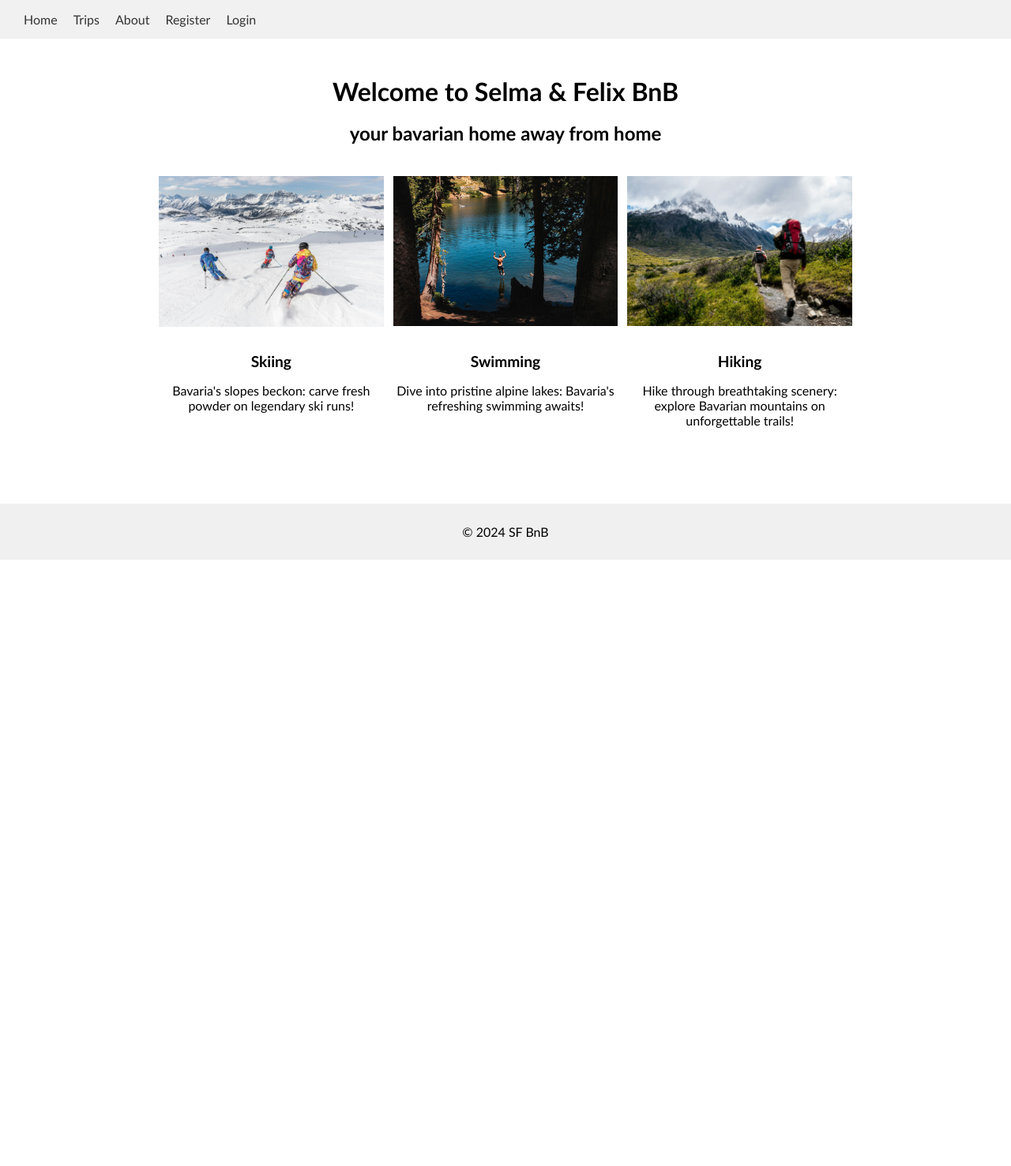
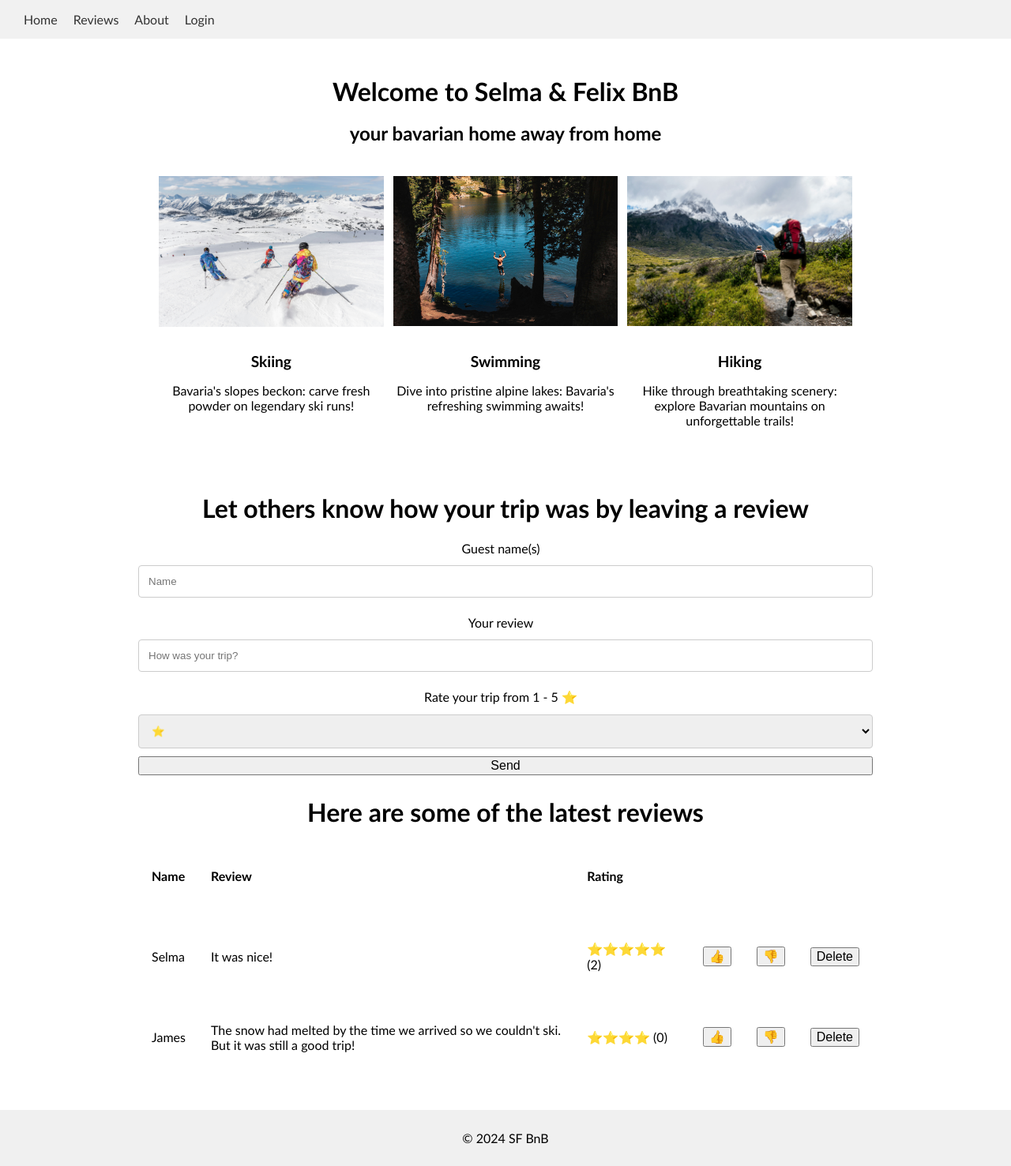
Before and after one commit to noemiamccarthy/web_basics_hand_in_04, a Flask app: page /trips in a window 1280 px wide. Shown: the whole page at 79% size. Before the commit the page ends 709 px from the top, so only its background shows below. Run offline with Flask 3, Linux system fonts and the light colour scheme; data comes from the database, SQL or seed files in the repository; both versions use the stored data as it was after the commit; parts of the project's set-up code (start-up, migrations or seed data) failed here and were passed over.

Commit message:
Final handin with reviews (attempt)

```diff
--- a/app.py
+++ b/app.py
@@ -1,7 +1,7 @@
 from crypt import methods
 from logging import Handler
 import symtable
-from flask import Flask, render_template, request, redirect, url_for, session
+from flask import Flask, render_template, url_for, flash, request, redirect, Response
 import sqlite3
 from sqlite3 import Error
 import models as handler
@@ -24,9 +24,31 @@ def index():
 def about():
     return render_template('about.html')
 
+# @app.route('/trips')
+# def trips():
+#     conn = sqlite3.connect('database.db')
+#     c = conn.cursor()
+#     c.execute('SELECT * FROM reviews')
+#     reviews = c.fetchall()
+#     conn.close()
+#     return render_template('trips.html', reviews=reviews)
+#     # reviews = getreviews()
+#     # return render_template('trips.html', reviews=reviews)
+
 @app.route('/trips')
 def trips():
-    return render_template('trips.html')
+    conn = sqlite3.connect('database.db')
+    c = conn.cursor()
+    c.execute('SELECT * FROM reviews')
+    reviews = c.fetchall()
+    conn.close()
+
+    def int_to_stars(value):
+        return '⭐' * int(value)
+
+    return render_template('trips.html', reviews=reviews, int_to_stars=int_to_stars)
+
+
 
 @app.route('/register', methods=['GET', 'POST'])  # Allow both GET and POST requests
 def register():
@@ -40,13 +62,13 @@ def register():
                 cursor = con.cursor()
                 cursor.execute("INSERT INTO accounts (username, email, password) VALUES (?, ?, ?)", (username, email, password))
                 con.commit()
-                print("User registered successfully!")
+                print("User (dummy) logged in successfully!")
                 return render_template('profile.html', username=username, email=email)  # Pass username and email for display (consider hiding password)
             else:
                 # Handle connection error (e.g., display error message)
                 pass
         except Error as error:
-            print(f"Error registering user: {error}")
+            print(f"Error logging user: {error}")
             # Handle database error (e.g., display error message)
             pass
     else:
@@ -55,47 +77,175 @@ def register():
 def get_connection():
     """Establishes a connection to the database."""
     try:
-        con = sqlite3.connect('accounts.db')
+        con = sqlite3.connect('database.db')
         return con
     except Error as error:
         print(f"Error connecting to database: {error}")
         return None
-
-# @app.route('/templates/register.html', ['POST'])
-# def register_user(con, username, email, password,*args):
-#     if request.method=='POST':
-#         username = request.args.get('username')
-#         email= request.args.get('email')
-#         password = request.args.get('password')
-#         try:
-#             cursorObj = con.cursor()
-#             cursorObj.execute("CREATE TABLE IF NOT EXISTS accounts (id integer PRIMARY KEY, username text, email text, password text)")
-#             cursorObj = con.commit()
-#             return render_template('profile.html', username=username, email=email, password=password)
 
 @app.route('/profile', methods=['POST'])
 def profile():
     if request.method=='POST':
         username = request.args.get('username')
         password = request.args.get('password')
-        Handler.insertUser(username, password)
-        users = Handler.retrieveUsers()
+        handler.insertUser(username, password)
+        users = handler.retrieveUsers()
         return render_template('profile.html', users=users)
     else:
         return render_template('index.html')
 
-def sql_connection():
-    try:
-        con = sqlite3.connect('accounts.db')
-        return con
-    except Error as error:
-        print(f"Error connecting to database: {error}")
-        return None
+@app.route('/reviews', methods=['GET'])
+def getreviews():
+        try:
+            con = get_connection()
+            if con:
+                cursor = con.cursor()
+                reviews = cursor.execute("SELECT Name, Description, Rating FROM reviews")
+                con.commit()
+                print("Ratings selected successfully!")
+                print(reviews)
+                return reviews
+            else:
+                # Handle connection error (e.g., display error message)
+                pass
+        except Error as error:
+            print(f"Error logging user: {error}")
+            # Handle database error (e.g., display error message)
+            pass
 
+@app.route('/reviews', methods=['POST'])
+def reviews():
+    if request.method== "POST":
+        name = request.form.get("name")
+        description = request.form.get("description")
+        rating = request.form.get("rating")
+        votes = 0
 
-# con = sql_connection()
-# if con:
-#     symtable(con)
+        try:
+            con = get_connection()
+            if con:
+                cursor = con.cursor()
+                cursor.execute("INSERT INTO reviews (Name, Description, Rating, Votes) VALUES (?, ?, ?,?)", (name, description, rating, votes))
+                con.commit()
+                print("Rating created successfully!")
+                reviews = getreviews()
+                return render_template('trips.html') #
+            else:
+                # Handle connection error (e.g., display error message)
+                pass
+        except Error as error:
+            print(f"Error logging user: {error}")
+            # Handle database error (e.g., display error message)
+            pass
+
+@app.route('/reviews/<reviewid>/delete', methods=['POST']) # to delete or change a review I need the id
+def deletereview(reviewid):
+    if request.method== "POST":
+
+        try:
+            con = get_connection()
+            if con:
+                cursor = con.cursor()
+                cursor.execute("DELETE FROM reviews WHERE id = " + reviewid)
+                con.commit()
+                print("Rating deleted successfully!")
+                return redirect("/trips")
+            else:
+                # Handle connection error (e.g., display error message)
+                pass
+        except Error as error:
+            print(f"Error logging user: {error}")
+            # Handle database error (e.g., display error message)
+            pass
+
+@app.route('/reviews/<reviewid>/upvote', methods=['POST']) # to delete or change a review I need the id
+def upvotereview(reviewid):
+    if request.method== "POST":
+
+        try:
+            con = get_connection()
+            if con:
+                cursor = con.cursor()
+                cursor.execute("UPDATE reviews SET votes = votes + 1 WHERE id = "+reviewid)
+                con.commit()
+                print("Rating upvoted successfully!")
+                return redirect("/trips")
+            else:
+                # Handle connection error (e.g., display error message)
+                pass
+        except Error as error:
+            print(f"Error logging user: {error}")
+            # Handle database error (e.g., display error message)
+            pass
+
+@app.route('/reviews/<reviewid>/downvote', methods=['POST'])
+def downvotereview(reviewid):
+    if request.method== "POST":
+
+        try:
+            con = get_connection()
+            if con:
+                cursor = con.cursor()
+                cursor.execute("UPDATE reviews SET votes = votes - 1 WHERE id = "+reviewid)
+                con.commit()
+                print("Rating downvoted successfully!")
+                return redirect("/trips")
+            else:
+                # Handle connection error (e.g., display error message)
+                pass
+        except Error as error:
+            print(f"Error logging user: {error}")
+            # Handle database error (e.g., display error message)
+            pass
+# login_manager = LoginManager(app)
+# login_manager.login_view = "login"
+# class User(UserMixin):
+#         def __init__(self, id, email, password):
+#             self.id = encode(id)
+#             self.email = email
+#             self.password = password
+#             self.authenticated = False
+#         def is_active(self):
+#             return self.is_active()
+#         def is_anonymous(self):
+#             return False
+#         def is_authenticated(self):
+#             return self.authenticated
+#         def is_active(self):
+#             return True
+#         def get_id(self):
+#             return self.id
+
+# @login_manager.user_loader
+# def load_user(user_id):
+#             conn = sqlite3.connect('/var/www/flask/login.db')
+#             curs = conn.cursor()
+#             curs.execute("SELECT * from login where id = (?)",[user_id])
+#             lu = curs.fetchone()
+#             if lu is None:
+#                 return None
+#             else:
+#                 return User(int(lu[0]), lu[1], lu[2])
+
+# @app.route("/login", methods=['GET','POST'])
+# def login():
+#   if current_user.is_authenticated:
+#      return redirect(url_for('profile'))
+#   form = LoginForm()
+#   if form.validate_on_submit():
+#      conn = sqlite3.connect('/var/www/flask/accounts.db')
+#      curs = conn.cursor()
+#      curs.execute("SELECT * FROM login where email = (?)",    [form.email.data])
+#      user = list(curs.fetchone())
+#      Us = load_user(user[0])
+#      if form.email.data == Us.email and form.password.data == Us.password:
+#         login_user(Us, remember=form.remember.data)
+#         Umail = list({form.email.data})[0].split('@')[0]
+#         flash('Logged in successfully '+Umail)
+#         redirect(url_for('profile'))
+#      else:
+#         flash('Login Unsuccessfull.')
+#   return render_template('login.html',title='Login', form=form)
 
 if __name__ == "__main__":
     app.run(debug=True)
--- /dev/null
+++ b/requirements.txt
@@ -0,0 +1,3 @@
+Flask
+pandas
+mysql-connector-python
--- a/static/css/style.css
+++ b/static/css/style.css
@@ -35,9 +35,10 @@ nav a:hover {
 }
 
 .container {
+  /* border-radius: 5px; */
   background: white;
   margin: 0 auto;
-  padding: 0%;
+  /* padding: 25%; */
   width: 75%;
 }
 
@@ -92,25 +93,52 @@ section{
   margin-bottom: 20px;
 }
 
+.reviews{
+  width: auto;
+}
+
 form{
   display: flex;
   flex-direction: column;
-  align-items: flex-start;
   gap: 10px;
 }
 
 label{
-    text-align: left;
-    width:auto;
+    padding: 12px 12px 12px 0;
+    display: inline-block;
   }
 
-  input [type=text] {
+  input[type=text], select, textarea{
     width: 100%;
-    padding: 12px 20px;
-    margin: 8px 0;
+    padding: 12px;
+    border: 1px solid #ccc;
+    border-radius: 4px;
     box-sizing: border-box;
+    resize: vertical;
 
   }
+
+  input[type=submit] {
+    background-color: #04AA6D;
+    color: white;
+    padding: 12px 20px;
+    border: none;
+    border-radius: 4px;
+    cursor: pointer;
+    float: right;
+  }
+
+  /* .col-25 {
+    float: left;
+    width: 25%;
+    margin-top: 6px;
+  }
+
+
+  .col-75 {
+    float: left;
+    width: 75%;
+    margin-top: 6px; */
 
 
   .about p, .list ul, .contact p {
@@ -135,6 +163,21 @@ label{
 
   a {
     color: #000000;
+  }
+
+  table {
+    width: 100%;
+  }
+
+
+
+  th, td {
+    height: 70px;
+    text-align: left;
+    padding: 15px;
+    border-bottom: 1px solid #ddd
+    background-color #000000 white;
+
   }
 
   footer {
--- a/templates/404.html
+++ b/templates/404.html
@@ -11,10 +11,9 @@
   <header>
     <nav>
       <a href="/index">Home</a>
-      <a href="/trips">Trips</a>
+      <a href="/trips">Reviews</a>
       <a href="/about">About</a>
-      <a href="/register">Register</a>
-      <a href="/login">Login</a>
+      <a href="/register">Login</a>
     </nav>
   </header>
   <main>
--- a/templates/about.html
+++ b/templates/about.html
@@ -10,10 +10,9 @@
   <header>
     <nav>
       <a href="/index">Home</a>
-      <a href="/trips">Trips</a>
+      <a href="/trips">Reviews</a>
       <a href="/about">About</a>
-      <a href="/register">Register</a>
-      <a href="/login">Login</a>
+      <a href="/register">Login</a>
     </nav>
   </header>
   <main>
--- a/templates/index.html
+++ b/templates/index.html
@@ -10,10 +10,9 @@
   <header>
     <nav>
       <a href="/index">Home</a>
-      <a href="/trips">Trips</a>
+      <a href="/trips">Reviews</a>
       <a href="/about">About</a>
-      <a href="/register">Register</a>
-      <a href="/login">Login</a>
+      <a href="/register">Login</a>
     </nav>
   </header>
   <main>
--- a/templates/profile.html
+++ b/templates/profile.html
@@ -13,8 +13,7 @@
           <a href="/index">Home</a>
           <a href="/trips">Trips</a>
           <a href="/about">About</a>
-          <a href="/register">Register</a>
-          <a href="/login">Login</a>
+          <a href="/index">Logout</a>
         </nav>
       </header>
     <main>
--- a/templates/trips.html
+++ b/templates/trips.html
@@ -10,10 +10,9 @@
   <header>
     <nav>
       <a href="/index">Home</a>
-      <a href="/trips">Trips</a>
+      <a href="/trips">Reviews</a>
       <a href="/about">About</a>
-      <a href="/register">Register</a>
-      <a href="/login">Login</a>
+      <a href="/register">Login</a>
     </nav>
   </header>
   <main>
@@ -40,6 +39,77 @@
         </div>
       </section>
   </div>
+  <section class="hero">
+    <div class='container'>
+      <h1>Let others know how your trip was by leaving a review</h1>
+    <!-- <div style="margin-top: 24px;" class="reviews"> -->
+      <form action="/reviews" method="post">
+        <div class ='row'>
+          <div class="col-25">
+            <label for="name">Guest name(s)</label>
+          </div>
+          <div class="col-75">
+          <input  name="name" id="name" type="text" placeholder="Name"/>
+          </div>
+        </div>
+        <div class ='row'>
+          <div class="col-25">
+            <label for="description">Your review</label>
+          </div>
+          <div class="col-75">
+          <input  name="description" id="description" type="text" placeholder="How was your trip?"/>
+          </div>
+        </div>
+          <div class="row">
+            <div class="col-25">
+            <label for="rating">Rate your trip from 1 - 5 ⭐</label>
+            </div>
+            <div class="col-75">
+              <select id="rating" name="rating">
+                <option value="1">⭐</option>
+                <option value="2">⭐⭐</option>
+                <option value="3">⭐⭐⭐</option>
+                <option value="4">⭐⭐⭐⭐</option>
+                <option value="5">⭐⭐⭐⭐⭐</option>
+              </select>
+            </div>
+          </div>
+          <button type="submit">Send</button>
+        </div>
+      </form>
+    </div>
+    </div>
+    <div class='container'>
+      <h1>Here are some of the latest reviews</h1>
+    <table>
+      <thead>
+          <tr>
+              <th>Name</th>
+              <th>Review</th>
+              <th>Rating</th>
+          </tr>
+      </thead>
+      <tbody>
+        {% for review in reviews %}
+        <tr>
+            <td>{{ review[1] }}</td>
+            <td>{{ review[2] }}</td>
+            <td>{{ int_to_stars(review[3]) }} ({{ review[4] }})</td>
+            <td><form action="/reviews/{{ review[0] }}/upvote" method="post">
+              <button type="submit">👍</button>
+            </form></td>
+            <td><form action="/reviews/{{ review[0] }}/downvote" method="post">
+              <button type="submit">👎</button>
+            </form></td>
+            <td><form action="/reviews/{{ review[0] }}/delete" method="post">
+              <button type="submit">Delete</button>
+            </form></td>
+        </tr>
+        {% endfor %}
+      </tbody>
+  </table>
+    </div>
+  </section>
   </main>
   <footer>
     <p>&copy; 2024 SF BnB</p>
```
Also changed, not shown: napp.py (deleted, +0 -104 lines), old.py (deleted, +0 -53 lines), templates/login.html (deleted, +0 -35 lines), templates/register.html (+4 -6 lines), accounts.db, database.db (added), 3 other files.
